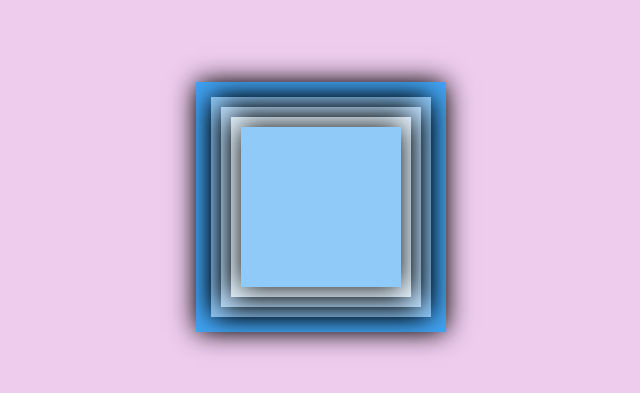
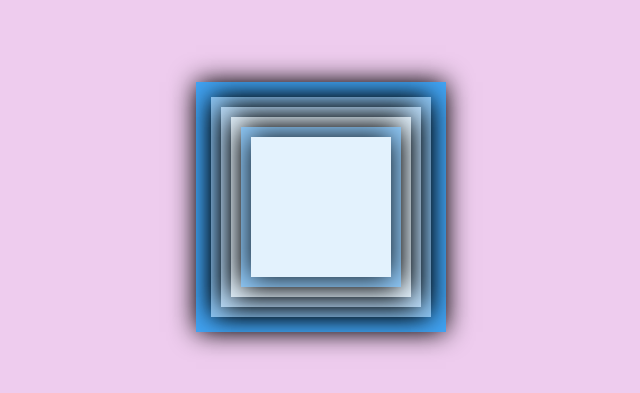
Before and after one commit to salinpaul94/Mini-projects, a plain HTML site: page 002_3d_design/index.html in a window 1280 px wide. Shown: the part 193-586 px from the top of the page, without its empty margins (319-959 px from the left). Drawn offline with Linux system fonts and the light colour scheme.

Commit message:
span 5 child styling

```diff
--- a/002_3d_design/style.css
+++ b/002_3d_design/style.css
@@ -71,3 +71,14 @@ span:nth-child(4) {
   animation: ani 3s infinite;
   animation-delay: 0.6s;
 }
+
+span:nth-child(5) {
+  position: absolute;
+  width: 140px;
+  height: 140px;
+  background: #e3f2fd;
+  left: 22%;
+  top: 22%;
+  animation: ani 3s infinite;
+  animation-delay: 0.7s;
+}
```
